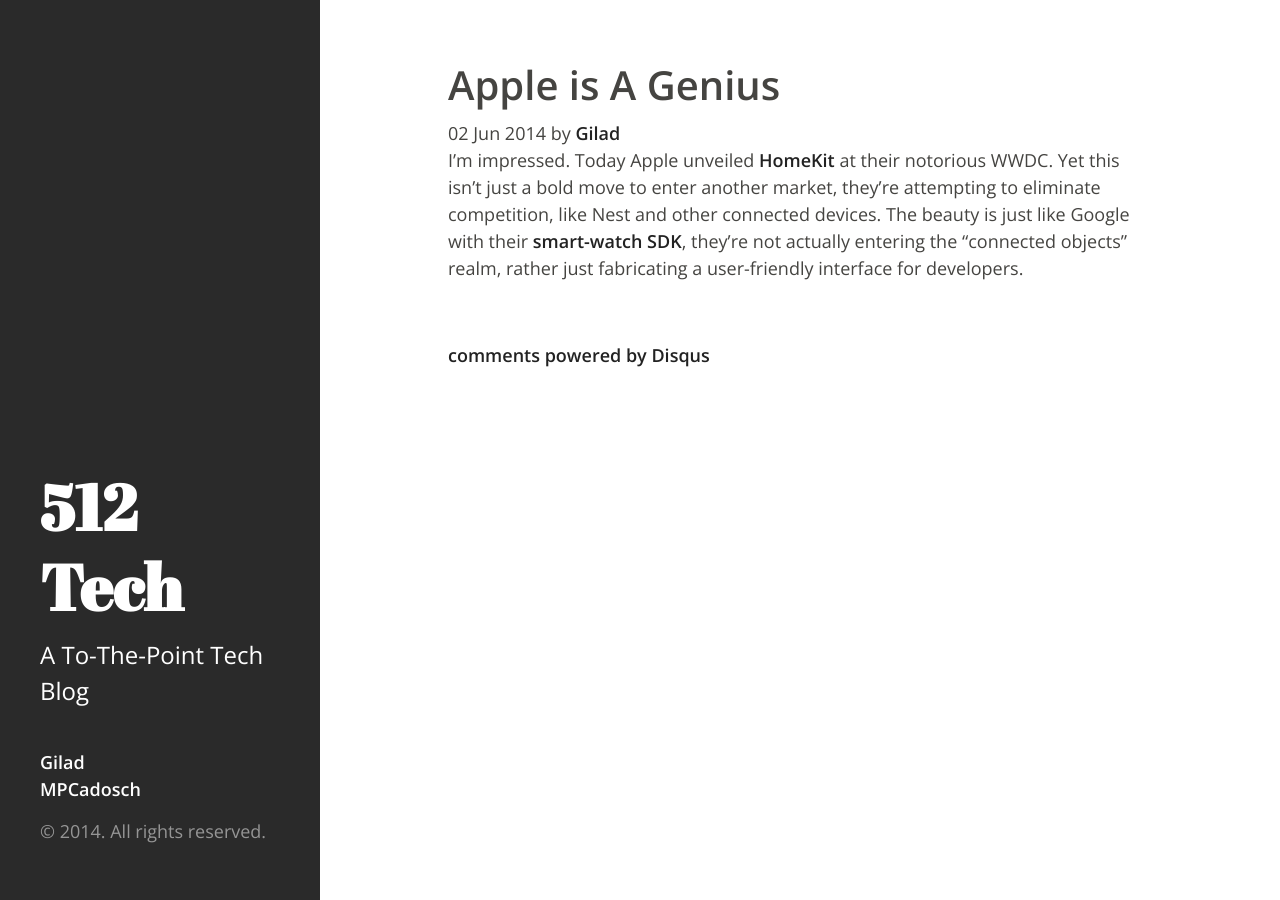
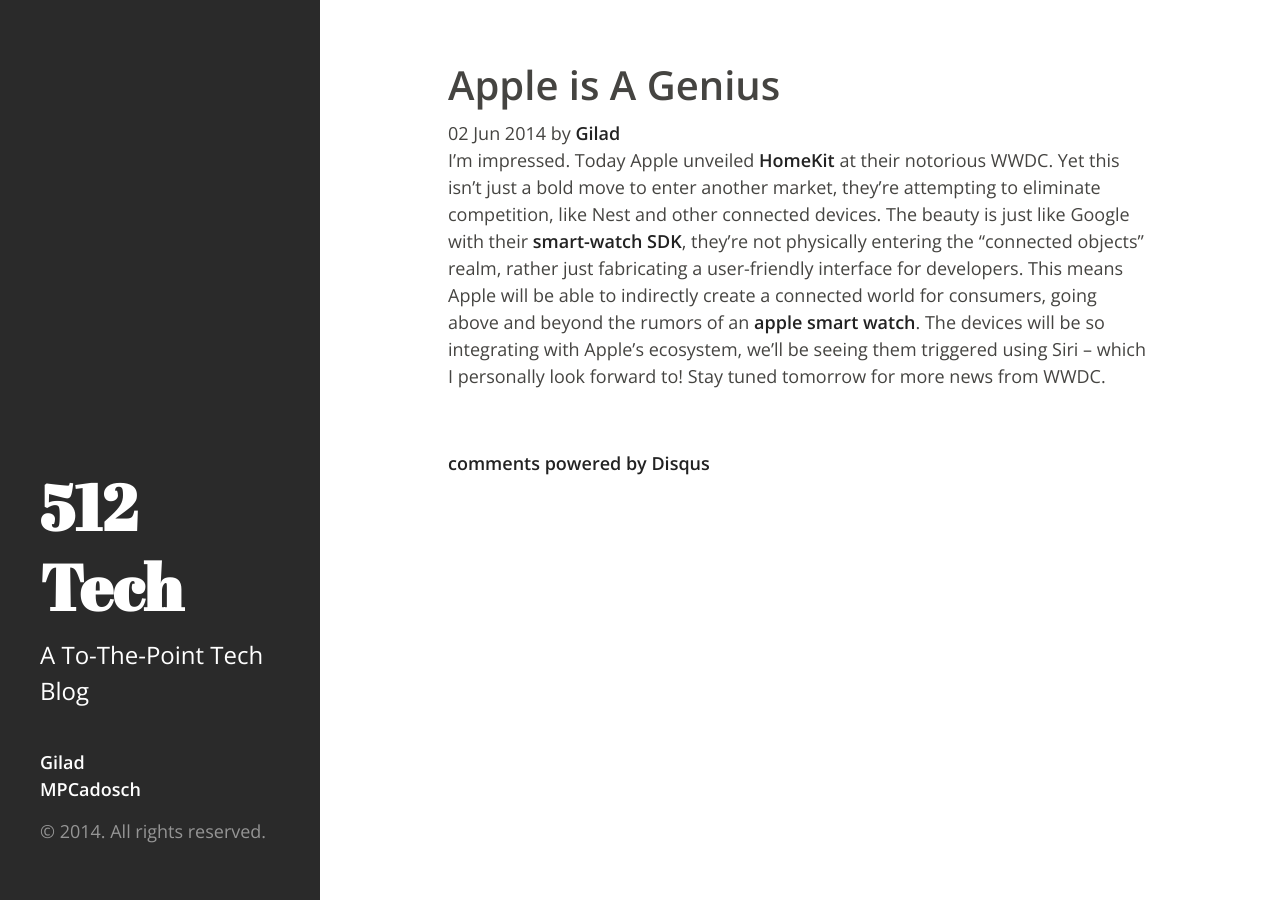
Before and after one commit to 512tech/512tech.github.io, a Jekyll site: the page built from _posts/2014-6-2-Apple-Is-A-Genius.md, in a window 1280 px wide. Built offline with Jekyll 4.4.1, drawn with Linux system fonts in a browser that asks for light colours; Markdown is read by kramdown in place of the engine named in the settings; comment, search, counter and statistics services are not loaded.

Commit message:
Apple Article

```diff
--- a/_posts/2014-6-2-Apple-Is-A-Genius.md
+++ b/_posts/2014-6-2-Apple-Is-A-Genius.md
@@ -5,4 +5,4 @@ comments: true
 author: Gilad
 ---
 
-I'm impressed. Today Apple unveiled [HomeKit](https://developer.apple.com/homekit/) at their notorious WWDC. Yet this isn't just a bold move to enter another market, they're attempting to eliminate competition, like Nest and other connected devices. The beauty is just like Google with their [smart-watch SDK](http://developer.android.com/wear/index.html?utm_source=ausdroid.net), they're not actually entering the "connected objects" realm, rather just fabricating a user-friendly interface for developers.
+I'm impressed. Today Apple unveiled [HomeKit](https://developer.apple.com/homekit/) at their notorious WWDC. Yet this isn't just a bold move to enter another market, they're attempting to eliminate competition, like Nest and other connected devices. The beauty is just like Google with their [smart-watch SDK](http://developer.android.com/wear/index.html?utm_source=ausdroid.net), they're not physically entering the "connected objects" realm, rather just fabricating a user-friendly interface for developers. This means Apple will be able to indirectly create a connected world for consumers, going above and beyond the rumors of an [apple smart watch](http://www.macrumors.com/roundup/iwatch/). The devices will be so integrating with Apple's ecosystem, we'll be seeing them triggered using Siri – which I personally look forward to! Stay tuned tomorrow for more news from WWDC.
```
